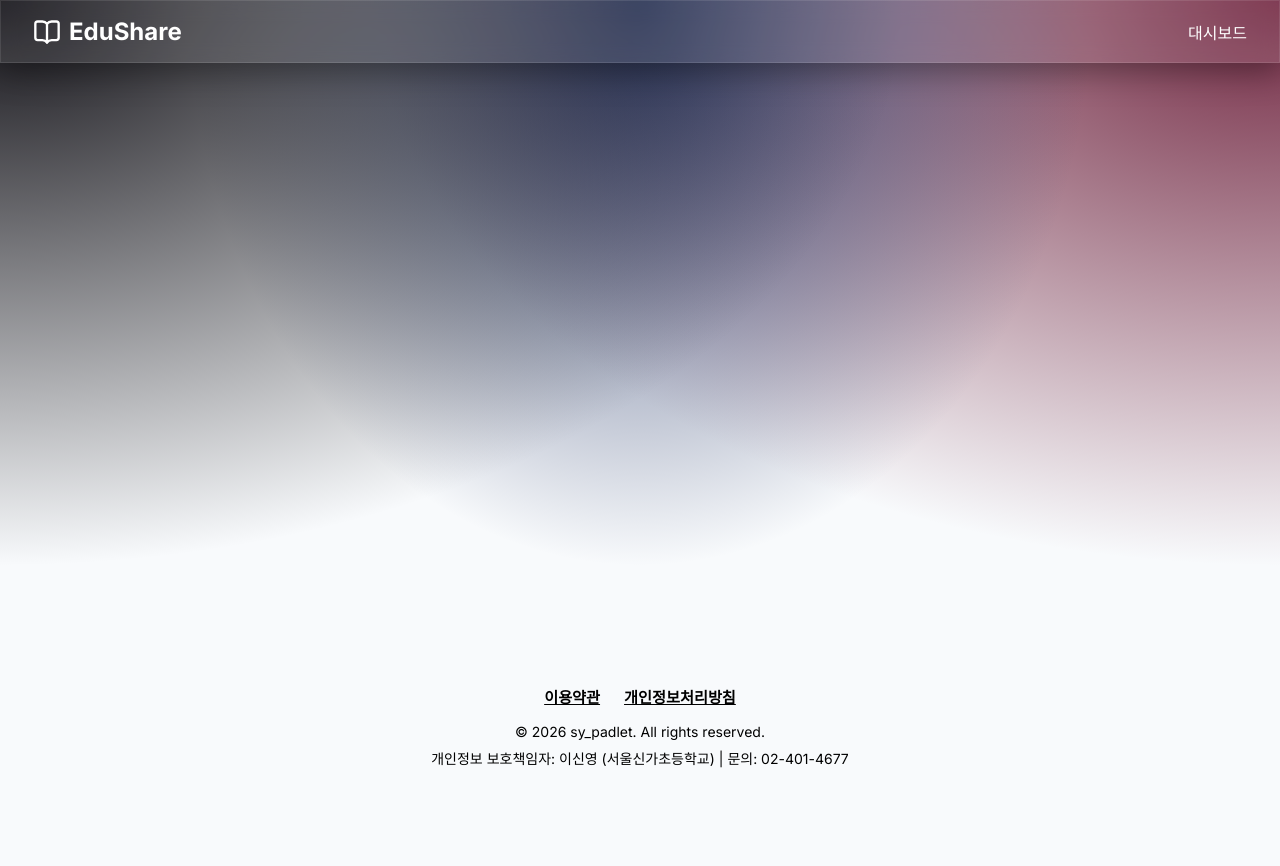
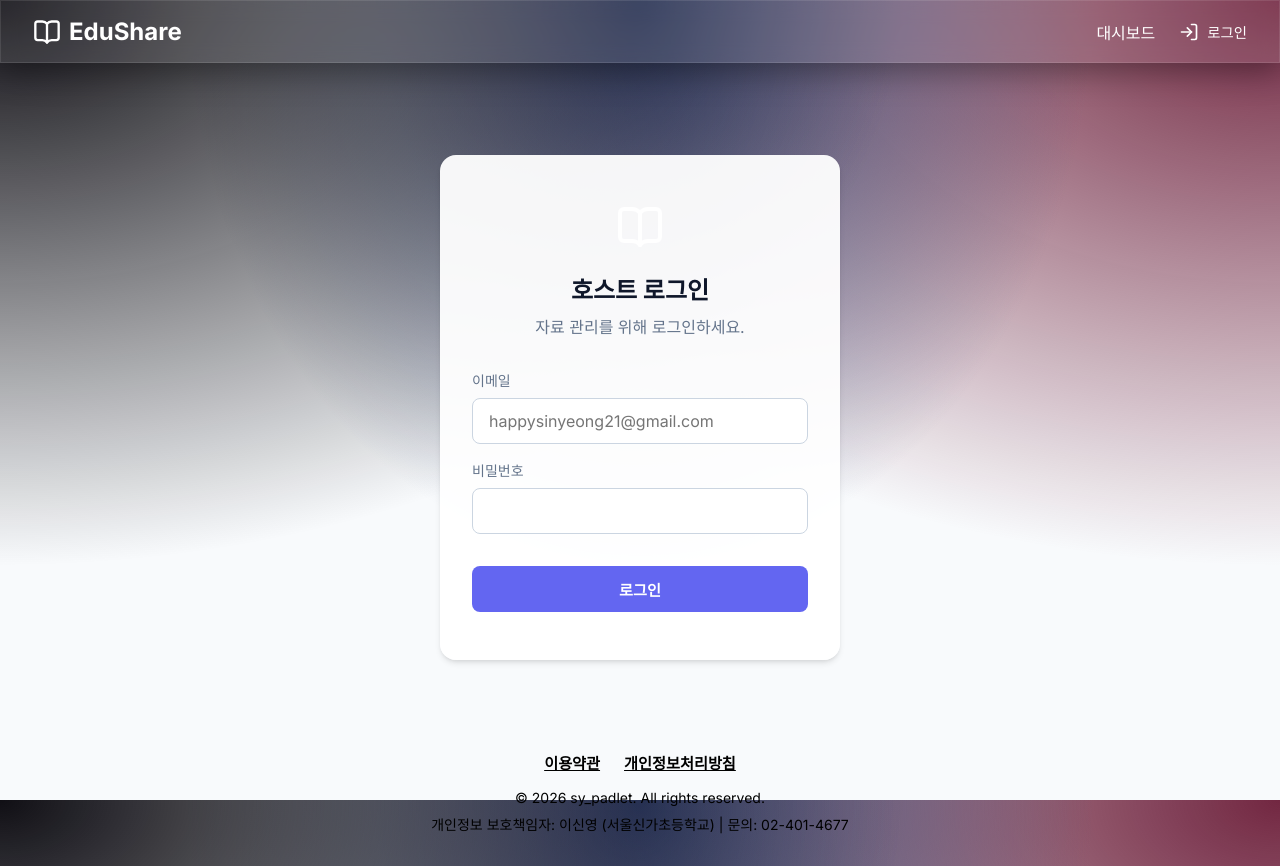
Before and after one commit to sinyeong7/my_first_repo, a React (Vite) app: page /login in a window 1280 px wide. Before the commit the page ends 800 px from the top, so only its background shows below. Built offline with nearby package versions, Linux system fonts and the light colour scheme; no server answers.

Commit message:
Remove layout selection and add host-only permissions

```diff
--- a/src/App.jsx
+++ b/src/App.jsx
@@ -6,19 +6,22 @@ import Dashboard from './pages/Dashboard';
 import BoardEditor from './pages/BoardEditor';
 import BoardViewer from './pages/BoardViewer';
 import CardViewer from './pages/CardViewer';
+import Login from './pages/Login';
+import { AuthProvider } from './contexts/AuthContext';
 
 function App() {
   return (
+    <AuthProvider>
       <BrowserRouter>
         <div className="app-container">
           <Header />
           <main>
             <Routes>
-            {/* Admin Routes */}
+              <Route path="/login" element={<Login />} />
+
+              {/* Admin & Student Routes (Unprotected, access handled inside components) */}
               <Route path="/" element={<Dashboard />} />
               <Route path="/board/edit/:boardId" element={<BoardEditor />} />
-
-            {/* Student (Viewer) Routes */}
               <Route path="/share/board/:boardId" element={<BoardViewer />} />
               <Route path="/share/card/:cardId" element={<CardViewer />} />
             </Routes>
@@ -26,6 +29,7 @@ function App() {
           <Footer />
         </div>
       </BrowserRouter>
+    </AuthProvider>
   );
 }
 
--- a/src/components/Header.jsx
+++ b/src/components/Header.jsx
@@ -1,7 +1,20 @@
-import { Link } from 'react-router-dom';
-import { BookOpen } from 'lucide-react';
+import { Link, useNavigate } from 'react-router-dom';
+import { BookOpen, LogOut, LogIn } from 'lucide-react';
+import { useAuth } from '../contexts/AuthContext';
 
 export default function Header() {
+  const { currentUser, logout } = useAuth();
+  const navigate = useNavigate();
+
+  async function handleLogout() {
+    try {
+      await logout();
+      navigate('/');
+    } catch (error) {
+      console.error('Failed to log out', error);
+    }
+  }
+
   return (
     <header className="glass" style={{ padding: '1rem 2rem', display: 'flex', alignItems: 'center', justifyContent: 'space-between', marginBottom: '2rem' }}>
       <Link to="/" style={{ display: 'flex', alignItems: 'center', gap: '0.5rem', textDecoration: 'none', color: 'white', fontSize: '1.5rem', fontWeight: 'bold' }}>
@@ -10,6 +23,17 @@ export default function Header() {
       </Link>
       <nav style={{ display: 'flex', gap: '1.5rem', alignItems: 'center' }}>
         <Link to="/" style={{ color: 'white', textDecoration: 'none', fontWeight: 500 }}>대시보드</Link>
+        {currentUser ? (
+          <button onClick={handleLogout} className="btn-icon" style={{ display: 'flex', alignItems: 'center', gap: '0.5rem', color: 'white', background: 'transparent', border: 'none', cursor: 'pointer' }} title="로그아웃">
+            <LogOut size={20} />
+            <span style={{ fontSize: '0.9rem' }}>로그아웃</span>
+          </button>
+        ) : (
+          <Link to="/login" style={{ display: 'flex', alignItems: 'center', gap: '0.5rem', color: 'white', textDecoration: 'none', fontWeight: 500 }} title="로그인">
+            <LogIn size={20} />
+            <span style={{ fontSize: '0.9rem' }}>로그인</span>
+          </Link>
+        )}
       </nav>
     </header>
   );
--- /dev/null
+++ b/src/contexts/AuthContext.jsx
@@ -0,0 +1,47 @@
+import React, { createContext, useContext, useState, useEffect } from 'react';
+import {
+  signInWithEmailAndPassword,
+  signOut,
+  onAuthStateChanged
+} from 'firebase/auth';
+import { auth } from '../lib/firebase';
+
+const AuthContext = createContext();
+
+export function useAuth() {
+  return useContext(AuthContext);
+}
+
+export function AuthProvider({ children }) {
+  const [currentUser, setCurrentUser] = useState(null);
+  const [loading, setLoading] = useState(true);
+
+  function login(email, password) {
+    return signInWithEmailAndPassword(auth, email, password);
+  }
+
+  function logout() {
+    return signOut(auth);
+  }
+
+  useEffect(() => {
+    const unsubscribe = onAuthStateChanged(auth, user => {
+      setCurrentUser(user);
+      setLoading(false);
+    });
+
+    return unsubscribe;
+  }, []);
+
+  const value = {
+    currentUser,
+    login,
+    logout
+  };
+
+  return (
+    <AuthContext.Provider value={value}>
+      {!loading && children}
+    </AuthContext.Provider>
+  );
+}
--- a/src/hooks/useFirestore.js
+++ b/src/hooks/useFirestore.js
@@ -12,9 +12,12 @@ import {
   serverTimestamp
 } from 'firebase/firestore';
 import { db } from '../lib/firebase';
+import { useAuth } from '../contexts/AuthContext';
 
 export function useBoards() {
   const [boards, setBoards] = useState([]);
+  const { currentUser } = useAuth();
+  const isHost = currentUser?.email === 'happysinyeong21@gmail.com';
 
   useEffect(() => {
     const q = query(collection(db, 'boards'), orderBy('created_at', 'desc'));
@@ -33,22 +36,23 @@ export function useBoards() {
     return unsubscribe;
   }, []);
 
-  const addBoard = async (title, layout_type) => {
+  const addBoard = async (title) => {
+    if (!isHost) throw new Error("Permission denied. Only host can create boards.");
+
     const docRef = await addDoc(collection(db, 'boards'), {
       title,
-      layout_type,
-      user_id: 'anonymous', // 로그인 없이 익명으로 저장
+      user_id: currentUser.uid,
       created_at: serverTimestamp()
     });
 
     return {
       board_id: docRef.id,
-      title,
-      layout_type
+      title
     };
   };
 
   const deleteBoard = async (id) => {
+    if (!isHost) throw new Error("Permission denied. Only host can delete boards.");
     try {
       await deleteDoc(doc(db, 'boards', id));
     } catch (e) {
@@ -56,11 +60,13 @@ export function useBoards() {
     }
   };
 
-  return { boards, addBoard, deleteBoard };
+  return { boards, addBoard, deleteBoard, isHost };
 }
 
 export function useCards(boardId = null) {
   const [cards, setCards] = useState([]);
+  const { currentUser } = useAuth();
+  const isHost = currentUser?.email === 'happysinyeong21@gmail.com';
 
   useEffect(() => {
     if (!boardId) return;
@@ -86,6 +92,8 @@ export function useCards(boardId = null) {
   }, [boardId]);
 
   const addCard = async (board_id, file_url, title, description) => {
+    if (!isHost) throw new Error("Permission denied. Only host can add cards.");
+
     const docRef = await addDoc(collection(db, 'cards'), {
       board_id,
       file_url,
@@ -111,6 +119,7 @@ export function useCards(boardId = null) {
   };
 
   const updateCard = async (card_id, updates) => {
+    if (!isHost) throw new Error("Permission denied. Only host can edit cards.");
     try {
       await updateDoc(doc(db, 'cards', card_id), updates);
     } catch (e) {
@@ -119,6 +128,7 @@ export function useCards(boardId = null) {
   };
 
   const deleteCard = async (card_id) => {
+    if (!isHost) throw new Error("Permission denied. Only host can delete cards.");
     try {
       await deleteDoc(doc(db, 'cards', card_id));
     } catch (e) {
@@ -135,6 +145,7 @@ export function useCards(boardId = null) {
     updateCard,
     deleteCard,
     getCardsByBoard,
-    getCardById
+    getCardById,
+    isHost
   };
 }
--- a/src/pages/BoardEditor.jsx
+++ b/src/pages/BoardEditor.jsx
@@ -6,23 +6,23 @@ import { useBoards, useCards } from '../hooks/useFirestore';
 export default function BoardEditor() {
   const { boardId } = useParams();
   const navigate = useNavigate();
-  const { boards } = useBoards();
+  const { boards, isHost } = useBoards();
   const board = boards.find(b => b.board_id === boardId);
   const { cards, addCard, deleteCard, updateCard } = useCards(boardId);
 
   const fileInputRef = useRef(null);
   const [showImageModal, setShowImageModal] = useState(null);
 
-  if (!board) return <div>보드를 찾을 수 없습니다.</div>;
+  if (!board) return <div style={{ textAlign: 'center', marginTop: '5rem' }}>보드를 찾을 수 없습니다.</div>;
 
   const handleImageUpload = (e) => {
     const file = e.target.files[0];
-    if (!file) return;
+    if (!file || !isHost) return;
 
     // FileReader를 사용해 로컬 테스트용 Base64 생성
     const reader = new FileReader();
     reader.onloadend = () => {
-      addCard(boardId, reader.result, '새 자료', '설명을 입력하세요 (개인정보 주의)');
+      addCard(boardId, reader.result, '새 자료', '설명을 입력하세요');
     };
     reader.readAsDataURL(file);
     e.target.value = '';
@@ -30,7 +30,7 @@ export default function BoardEditor() {
 
   const copyLink = (link) => {
     navigator.clipboard.writeText(link);
-    alert('공유 링크가 복사되었습니다!\n(로컬 링크이므로 현재 PC에서 시크릿 모드로 테스트 해보세요)');
+    alert('공유 링크가 복사되었습니다!');
   };
 
   return (
@@ -40,15 +40,17 @@ export default function BoardEditor() {
           <button className="btn-secondary" onClick={() => navigate('/')} style={{ marginBottom: '1rem', padding: '0.5rem 1rem' }}>
             ← 목록으로
           </button>
-          <h1 style={{ fontSize: '2rem', fontWeight: 700 }}>{board.title} (편집 모드)</h1>
+          <h1 style={{ fontSize: '2rem', fontWeight: 700 }}>{board.title} {isHost ? '(편집 모드)' : ''}</h1>
         </div>
         <div style={{ display: 'flex', gap: '1rem' }}>
           <button className="btn-secondary" onClick={() => copyLink(`${window.location.origin}/share/board/${board.board_id}`)}>
             <Share2 size={20} /> 보드 전체 링크
           </button>
+          {isHost && (
             <button className="btn-primary" onClick={() => fileInputRef.current?.click()}>
               <Upload size={20} /> 자료 업로드
             </button>
+          )}
           <input
             type="file"
             ref={fileInputRef}
@@ -80,25 +82,37 @@ export default function BoardEditor() {
               </button>
             </div>
             <div style={{ padding: '1.5rem', display: 'flex', flexDirection: 'column', gap: '1rem' }}>
+              {isHost ? (
                 <input
                   type="text"
                   value={card.title}
                   onChange={(e) => updateCard(card.card_id, { title: e.target.value })}
                   style={{ fontWeight: 'bold', fontSize: '1.1rem' }}
                 />
+              ) : (
+                <h3 style={{ fontWeight: 'bold', fontSize: '1.1rem', margin: 0 }}>{card.title}</h3>
+              )}
+
+              {isHost ? (
                 <textarea
                   value={card.description}
                   onChange={(e) => updateCard(card.card_id, { description: e.target.value })}
                   rows={3}
                   style={{ resize: 'vertical' }}
                 />
+              ) : (
+                <p style={{ color: 'var(--text-secondary)', whiteSpace: 'pre-wrap' }}>{card.description}</p>
+              )}
+
               <div style={{ display: 'flex', justifyContent: 'space-between', marginTop: 'auto' }}>
                 <button className="btn-secondary" onClick={() => copyLink(card.share_link)}>
                   <LinkIcon size={18} /> 개별 링크
                 </button>
+                {isHost && (
                   <button className="btn-danger" onClick={() => deleteCard(card.card_id)}>
                     <Trash2 size={18} />
                   </button>
+                )}
               </div>
             </div>
           </div>
@@ -106,7 +120,7 @@ export default function BoardEditor() {
         {cards.length === 0 && (
           <div style={{ gridColumn: '1 / -1', textAlign: 'center', padding: '4rem', background: 'rgba(255,255,255,0.1)', borderRadius: '1rem' }}>
             <Upload size={48} style={{ opacity: 0.5, marginBottom: '1rem' }} />
-            <p>우측 상단의 '자료 업로드' 버튼을 눌러 첫 자료를 추가해보세요.</p>
+            <p>{isHost ? "우측 상단의 '자료 업로드' 버튼을 눌러 첫 자료를 추가해보세요." : "아직 업로드된 자료가 없습니다."}</p>
           </div>
         )}
       </div>
--- a/src/pages/BoardViewer.jsx
+++ b/src/pages/BoardViewer.jsx
@@ -25,9 +25,9 @@ export default function BoardViewer() {
         <p style={{ color: 'rgba(255,255,255,0.8)', marginTop: '0.5rem' }}>선생님이 공유해주신 자료입니다. 클릭해서 확인해보세요.</p>
       </div>
 
-      <div className={board.layout_type === 'GRID' ? 'grid-layout' : 'grid-layout'} style={board.layout_type === 'MINDMAP' ? { display: 'flex', flexWrap: 'wrap', justifyContent: 'center' } : {}}>
+      <div className="grid-layout">
         {cards.map(card => (
-          <div key={card.card_id} className="glass-card" style={board.layout_type === 'MINDMAP' ? { width: '300px', margin: '1rem' } : {}}>
+          <div key={card.card_id} className="glass-card">
             <div
               style={{
                 height: '200px',
--- a/src/pages/Dashboard.jsx
+++ b/src/pages/Dashboard.jsx
@@ -1,18 +1,17 @@
 import { useState } from 'react';
 import { useNavigate } from 'react-router-dom';
-import { Plus, Trash2, LayoutGrid, Network } from 'lucide-react';
+import { Plus, Trash2 } from 'lucide-react';
 import { useBoards } from '../hooks/useFirestore';
 
 export default function Dashboard() {
-  const { boards, addBoard, deleteBoard } = useBoards();
+  const { boards, addBoard, deleteBoard, isHost } = useBoards();
   const [newTitle, setNewTitle] = useState('');
-  const [layout, setLayout] = useState('GRID');
   const navigate = useNavigate();
 
-  const handleCreate = (e) => {
+  const handleCreate = async (e) => {
     e.preventDefault();
-    if (!newTitle.trim()) return;
-    const board = addBoard(newTitle, layout);
+    if (!newTitle.trim() || !isHost) return;
+    const board = await addBoard(newTitle);
     setNewTitle('');
     navigate(`/board/edit/${board.board_id}`);
   };
@@ -20,9 +19,10 @@ export default function Dashboard() {
   return (
     <div>
       <div style={{ display: 'flex', justifyContent: 'space-between', alignItems: 'center', marginBottom: '2rem' }}>
-        <h1 style={{ fontSize: '2rem', fontWeight: 700 }}>내 보드 관리</h1>
+        <h1 style={{ fontSize: '2rem', fontWeight: 700 }}>대시보드</h1>
       </div>
 
+      {isHost && (
         <div className="glass-card" style={{ padding: '2rem', marginBottom: '2rem' }}>
           <h2 style={{ marginBottom: '1rem', fontSize: '1.25rem' }}>새 보드 만들기</h2>
           <form onSubmit={handleCreate} style={{ display: 'flex', gap: '1rem', alignItems: 'flex-start' }}>
@@ -34,54 +34,40 @@ export default function Dashboard() {
                 onChange={(e) => setNewTitle(e.target.value)}
               />
             </div>
-          <div style={{ display: 'flex', gap: '0.5rem' }}>
-            <button
-              type="button"
-              className={`btn-secondary ${layout === 'GRID' ? 'btn-primary' : ''}`}
-              onClick={() => setLayout('GRID')}
-              style={{ background: layout === 'GRID' ? 'var(--primary)' : 'white' }}
-            >
-              <LayoutGrid size={20} /> 그리드
-            </button>
-            <button
-              type="button"
-              className={`btn-secondary ${layout === 'MINDMAP' ? 'btn-primary' : ''}`}
-              onClick={() => setLayout('MINDMAP')}
-              style={{ background: layout === 'MINDMAP' ? 'var(--primary)' : 'white' }}
-            >
-              <Network size={20} /> 마인드맵
-            </button>
-          </div>
             <button type="submit" className="btn-primary">
               <Plus size={20} /> 생성
             </button>
           </form>
         </div>
+      )}
 
       <div className="grid-layout">
         {boards.map(board => (
           <div key={board.board_id} className="glass-card" style={{ padding: '1.5rem' }}>
             <h3 style={{ fontSize: '1.25rem', marginBottom: '0.5rem' }}>{board.title}</h3>
             <p style={{ color: 'var(--text-secondary)', fontSize: '0.875rem', marginBottom: '1.5rem' }}>
-              레이아웃: {board.layout_type === 'GRID' ? '그리드' : '마인드맵'}<br/>
               생성일: {new Date(board.created_at).toLocaleDateString()}
             </p>
             <div style={{ display: 'flex', gap: '0.5rem' }}>
+              {isHost && (
                 <button className="btn-primary" style={{ flex: 1 }} onClick={() => navigate(`/board/edit/${board.board_id}`)}>
                   편집
                 </button>
-              <button className="btn-secondary" onClick={() => navigate(`/share/board/${board.board_id}`)}>
+              )}
+              <button className={isHost ? "btn-secondary" : "btn-primary"} style={isHost ? {} : { flex: 1 }} onClick={() => navigate(`/share/board/${board.board_id}`)}>
                 보기
               </button>
+              {isHost && (
                 <button className="btn-danger" onClick={() => deleteBoard(board.board_id)}>
                   <Trash2 size={18} />
                 </button>
+              )}
             </div>
           </div>
         ))}
         {boards.length === 0 && (
           <p style={{ color: 'rgba(255,255,255,0.7)', gridColumn: '1 / -1', textAlign: 'center', padding: '3rem' }}>
-            생성된 보드가 없습니다. 첫 보드를 만들어 보세요!
+            {isHost ? '생성된 보드가 없습니다. 첫 보드를 만들어 보세요!' : '아직 공유된 보드가 없습니다.'}
           </p>
         )}
       </div>
--- /dev/null
+++ b/src/pages/Login.jsx
@@ -0,0 +1,79 @@
+import { useState } from 'react';
+import { useNavigate } from 'react-router-dom';
+import { useAuth } from '../contexts/AuthContext';
+import { BookOpen } from 'lucide-react';
+
+export default function Login() {
+  const [email, setEmail] = useState('');
+  const [password, setPassword] = useState('');
+  const [error, setError] = useState('');
+  const [loading, setLoading] = useState(false);
+
+  const { login } = useAuth();
+  const navigate = useNavigate();
+
+  async function handleSubmit(e) {
+    e.preventDefault();
+    try {
+      setError('');
+      setLoading(true);
+      await login(email, password);
+      navigate('/');
+    } catch (err) {
+      setError('로그인에 실패했습니다. 이메일과 비밀번호를 확인해주세요.');
+      console.error(err);
+    } finally {
+      setLoading(false);
+    }
+  }
+
+  return (
+    <div style={{ display: 'flex', justifyContent: 'center', alignItems: 'center', minHeight: '70vh' }}>
+      <div className="glass-card" style={{ width: '100%', maxWidth: '400px', padding: '3rem 2rem' }}>
+        <div style={{ textAlign: 'center', marginBottom: '2rem' }}>
+          <BookOpen size={48} style={{ color: 'white', marginBottom: '1rem' }} />
+          <h2 style={{ fontSize: '1.5rem', fontWeight: 'bold' }}>호스트 로그인</h2>
+          <p style={{ color: 'var(--text-secondary)', marginTop: '0.5rem' }}>자료 관리를 위해 로그인하세요.</p>
+        </div>
+
+        {error && (
+          <div style={{ background: 'rgba(239, 68, 68, 0.2)', color: '#fca5a5', padding: '1rem', borderRadius: '8px', marginBottom: '1rem', fontSize: '0.875rem' }}>
+            {error}
+          </div>
+        )}
+
+        <form onSubmit={handleSubmit} style={{ display: 'flex', flexDirection: 'column', gap: '1rem' }}>
+          <div>
+            <label style={{ display: 'block', marginBottom: '0.5rem', fontSize: '0.875rem', color: 'var(--text-secondary)' }}>이메일</label>
+            <input
+              type="email"
+              required
+              value={email}
+              onChange={(e) => setEmail(e.target.value)}
+              style={{ width: '100%' }}
+              placeholder="happysinyeong21@gmail.com"
+            />
+          </div>
+          <div>
+            <label style={{ display: 'block', marginBottom: '0.5rem', fontSize: '0.875rem', color: 'var(--text-secondary)' }}>비밀번호</label>
+            <input
+              type="password"
+              required
+              value={password}
+              onChange={(e) => setPassword(e.target.value)}
+              style={{ width: '100%' }}
+            />
+          </div>
+          <button
+            type="submit"
+            className="btn-primary"
+            disabled={loading}
+            style={{ width: '100%', marginTop: '1rem', justifyContent: 'center', padding: '0.75rem' }}
+          >
+            {loading ? '로그인 중...' : '로그인'}
+          </button>
+        </form>
+      </div>
+    </div>
+  );
+}
```
Lines whose indentation alone changed are shown as unchanged.
